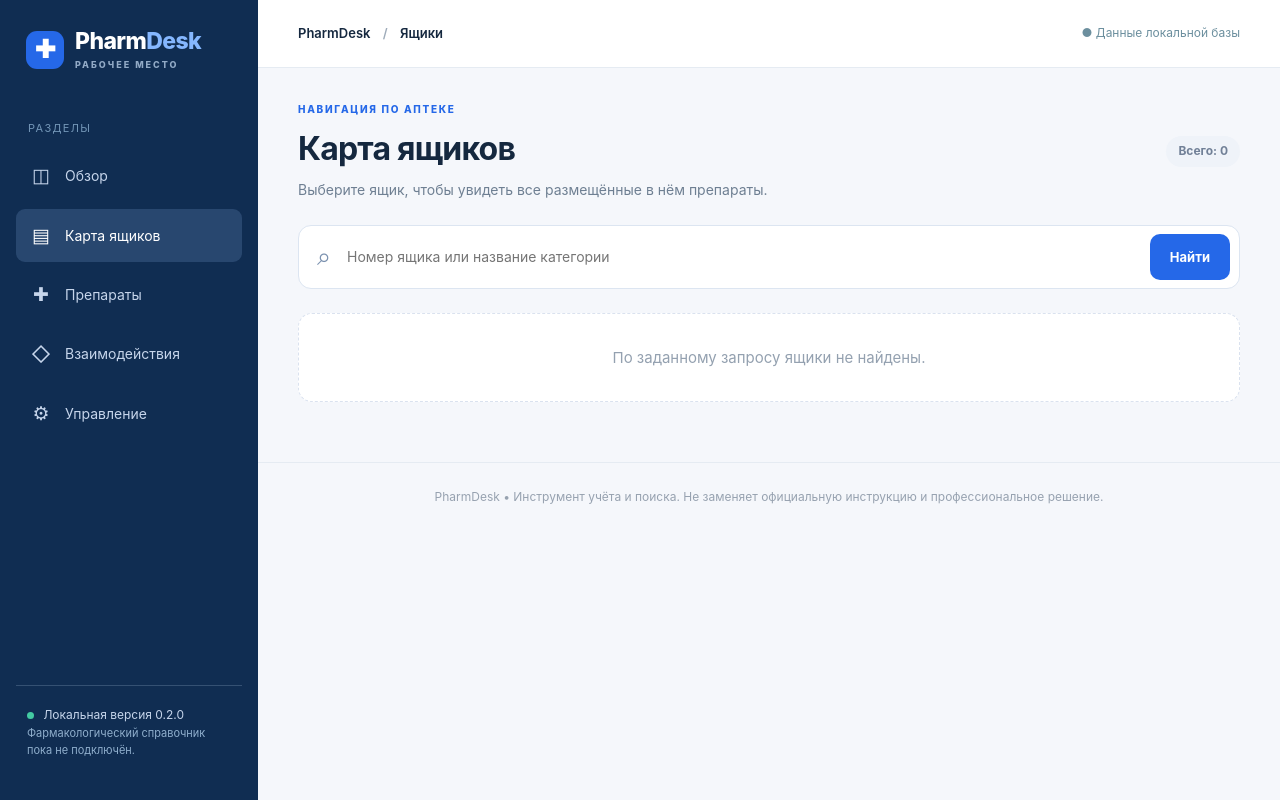
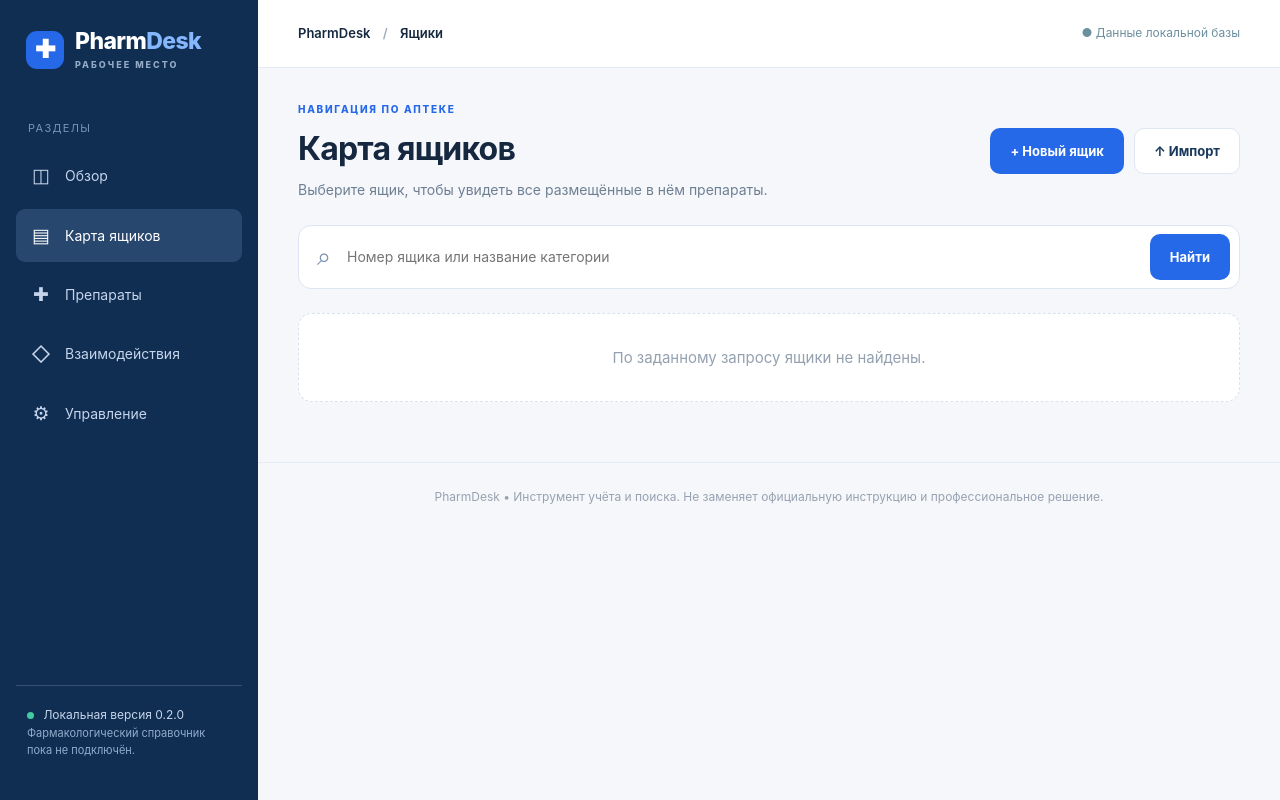
Before and after one commit to BogdanMaslyuk/PharmDesk, a FastAPI app: page /drawers in a window 1280 px wide. Run offline with FastAPI, Linux system fonts and the light colour scheme; data that the repository does not hold is empty.

Commit message:
Connect inventory management actions in app/templates/drawers.html

```diff
--- a/app/templates/drawers.html
+++ b/app/templates/drawers.html
@@ -2,7 +2,7 @@
 {% block title %}Карта ящиков{% endblock %}
 {% block breadcrumb %}Ящики{% endblock %}
 {% block content %}
-<div class="section-header"><div><div class="eyebrow">НАВИГАЦИЯ ПО АПТЕКЕ</div><h1>Карта ящиков</h1><p>Выберите ящик, чтобы увидеть все размещённые в нём препараты.</p></div><span class="counter">Всего: {{ drawers|length }}</span></div>
+<div class="section-header"><div><div class="eyebrow">НАВИГАЦИЯ ПО АПТЕКЕ</div><h1>Карта ящиков</h1><p>Выберите ящик, чтобы увидеть все размещённые в нём препараты.</p></div><div class="actions"><a href="/manage/drawers/new" class="btn btn-primary">+ Новый ящик</a><a href="/manage/import" class="btn btn-white">↑ Импорт</a></div></div>
 <form class="search-row" action="/drawers" method="get"><span>⌕</span><input name="q" type="search" value="{{ q }}" placeholder="Номер ящика или название категории" aria-label="Поиск ящика"><button class="btn btn-primary" type="submit">Найти</button></form>
 <div class="drawer-grid">{% for drawer, qty in drawers %}<a href="/drawers/{{ drawer.number }}" class="drawer-card"><div class="drawer-card-top"><span class="drawer-number">ЯЩИК № {{ drawer.number }}</span><span class="round-arrow">↗</span></div><h2>{{ drawer.name }}</h2><p>{{ drawer.location or 'Место хранения' }}</p><div class="drawer-card-bottom"><span>▤</span> {{ qty }} позиций</div></a>{% else %}<div class="empty-state">По заданному запросу ящики не найдены.</div>{% endfor %}</div>
 {% endblock %}
```
